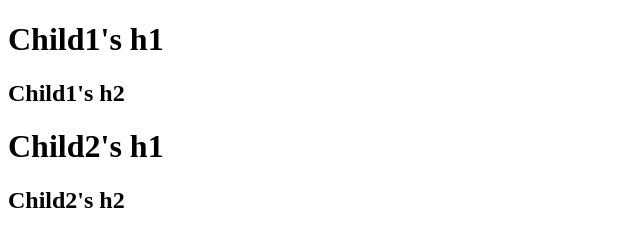
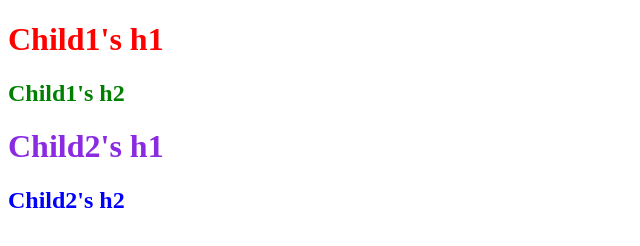
Before and after one commit to AmritShekhar/ReactRM, a plain HTML site: page index.html in a window 1280 px wide. Shown: the whole page, without its empty margins (0-640 px from the left). Drawn offline with nearby package versions, Linux system fonts and the light colour scheme.

Commit message:
recommit

```diff
--- /dev/null
+++ b/index.css
@@ -0,0 +1,19 @@
+#child1h1 {
+
+    color: red
+}
+
+#child1h2 {
+
+    color: green
+}
+
+#child2h1 {
+
+    color: blueviolet
+}
+
+#child2h2 {
+
+    color: blue
+}
--- a/index.html
+++ b/index.html
@@ -4,7 +4,7 @@
     <meta charset="UTF-8">
     <meta name="viewport" content="width=device-width, initial-scale=1.0">
 
-
+    <link rel="stylesheet" href="./index.css">
     <title>Namaste React</title>
 
 
```
